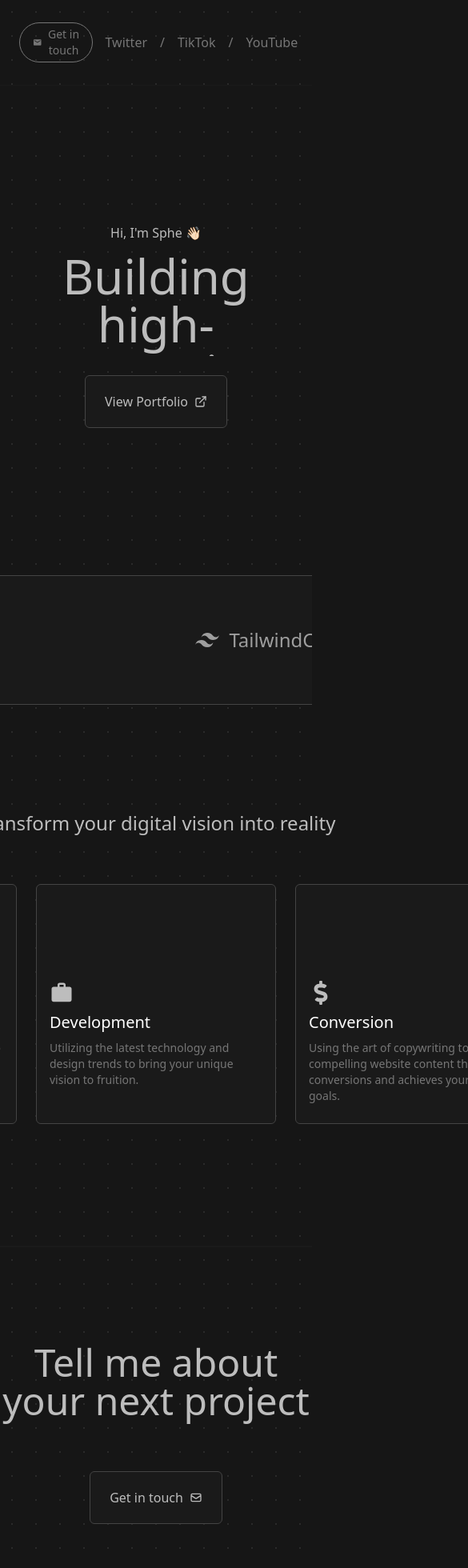
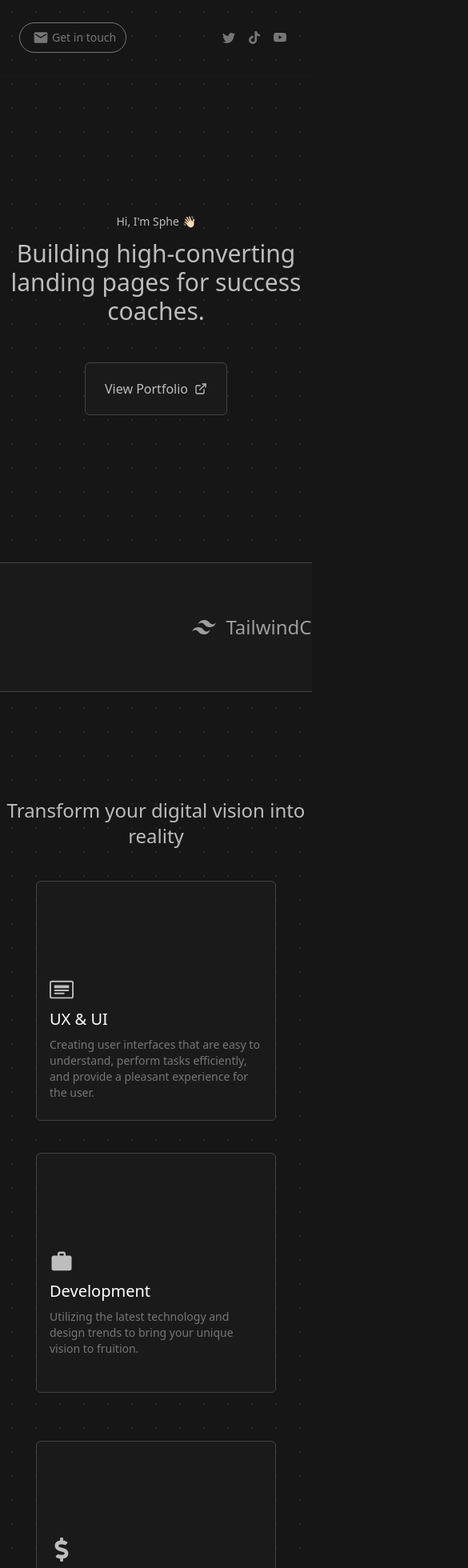
Before and after one commit to S-P-H-E/SPHE, a Next.js app: page / in a window 390 px wide. Shown: the top 1960 px of the page at 80% size, 585 px wide, since content can reach past the window. Built offline with nearby package versions, Linux system fonts and the light colour scheme.

Commit message:
responsive layout v1

```diff
--- a/components/Contact.js
+++ b/components/Contact.js
@@ -5,7 +5,7 @@ export default function Contact(){
         <>
             <div className="h-[1.5px] bg-[#1A1A1A]"/>
             <div className="py-20 flex flex-col justify-center items-center text-[#BDBDBD]">
-                <h1 className='font-medium text-5xl text-center my-10'>Tell me about your next project</h1>
+                <h1 className='font-medium text-3xl md:text-5xl text-center my-10'>Tell me about your next project</h1>
                 <button className="m-6 p-5 px-6 rounded-md border border-[#444444] bg-[#1A1A1A] flex justify-center items-center transition-all hover:scale-90">
                 Get in touch
                 <HiOutlineMail className='ml-2'/>
--- a/components/Footer.js
+++ b/components/Footer.js
@@ -1,6 +1,7 @@
-import Image from "next/image";
-import Link from "next/link";
 import {MdEmail} from 'react-icons/md';
+import {BsTwitter} from 'react-icons/bs';
+import {BsYoutube} from 'react-icons/bs';
+import {FaTiktok} from 'react-icons/fa';
 
 export default function Footer(){
     return (
@@ -8,12 +9,23 @@ export default function Footer(){
         <div className="h-[1.5px] bg-[#1A1A1A]"/>
         <div className="py-7 px-6 flex justify-between text-[#767676]">
                 <p className="text-sm">© 2023 All rights reserved.</p>
-            <div className="flex justify-center items-center">
-                <button className="mx-4 hover:text-[#BDBDBD]">Twitter</button>
-                <p className="cursor-default">/</p>
-                <button className="mx-4 hover:text-[#BDBDBD]">TikTok</button>
-                <p className="cursor-default">/</p>
-                <button className="mx-4 hover:text-[#BDBDBD]">YouTube</button>
+                <div className="mask justify-center items-center hidden sm:flex">
+                <div>
+                    <button className="mx-4 hover:text-[#BDBDBD]">Twitter</button>
+                </div>
+                    <p className="cursor-default">/</p>
+                <div>
+                    <button className="mx-4 hover:text-[#BDBDBD]">TikTok</button>
+                </div>
+                    <p className="cursor-default">/</p>
+                <div>
+                    <button className="mx-4 hover:text-[#BDBDBD]">YouTube</button>
+                </div>
+            </div>
+            <div className='flex justify-center items-center sm:hidden'>
+                <BsTwitter className='mx-2'/>
+                <FaTiktok className='mx-2'/>
+                <BsYoutube className='mx-2'/>
             </div>
         </div>
         </>
--- a/components/Hero.js
+++ b/components/Hero.js
@@ -22,10 +22,10 @@ export default function Home(){
     return (
         <div className="flex flex-col justify-center items-center py-40 text-[#BDBDBD]">
             <div className='mask'>
-                <animated.h1 style={h1Animation} className="py-3">Hi, I'm Sphe 👋🏻</animated.h1>
+                <animated.h1 style={h1Animation} className="py-3 text-sm md:text-md">Hi, I'm Sphe 👋🏻</animated.h1>
             </div>
             <div className='mask h-[130px]'>
-                <animated.h2 style={h2Animation} className="font-medium text-6xl text-center">Building high-converting <br/> landing pages for success coaches.</animated.h2>
+                <animated.h2 style={h2Animation} className="font-medium text-3xl md:text-6xl text-center">Building high-converting <br/> landing pages for success coaches.</animated.h2>
             </div>
             <div className='mask transition-all hover:scale-90' >
                 <animated.button style={buttonAnimation} className="m-6 p-5 px-6 rounded-md border border-[#444444] bg-[#1A1A1A] flex justify-center items-center">
--- a/components/Nav.js
+++ b/components/Nav.js
@@ -1,4 +1,7 @@
 import {MdEmail} from 'react-icons/md';
+import {BsTwitter} from 'react-icons/bs';
+import {BsYoutube} from 'react-icons/bs';
+import {FaTiktok} from 'react-icons/fa';
 import { useSpring, animated, config } from 'react-spring';
 
 
@@ -36,7 +39,7 @@ export default function Nav(){
                     <button className="text-sm">Get in touch</button>
                 </animated.div>
             </div>
-            <div className="mask flex justify-center items-center">
+            <div className="mask justify-center items-center hidden sm:flex">
                 <animated.div style={linkAnimation1}>
                     <button className="mx-4 hover:text-[#BDBDBD]">Twitter</button>
                 </animated.div>
@@ -49,6 +52,11 @@ export default function Nav(){
                     <button className="mx-4 hover:text-[#BDBDBD]">YouTube</button>
                 </animated.div>
             </div>
+            <div className='flex justify-center items-center sm:hidden'>
+                <BsTwitter className='mx-2'/>
+                <FaTiktok className='mx-2'/>
+                <BsYoutube className='mx-2'/>
+            </div>
         </div>
         <div className="h-[1px] bg-[#1A1A1A]"/>
         </>
--- a/components/Recents.js
+++ b/components/Recents.js
@@ -8,7 +8,7 @@ export default function Recents(){
 
        <div className='text-[#BDBDBD] justify-center py-28'>
         <h1 className='font-medium text-2xl text-center py-5'>Transform your digital vision into reality</h1>
-        <div className="flex gap-6">
+        <div className="gap-6 hidden sm:flex">
             <div className="py-10">
                 <div className="flex flex-col bg-[#1A1A1A] w-[300px] h-[300px] rounded-md border border-[#444444] p-4">
                     <div className="h-24 my-1 rounded-md"/>
@@ -26,6 +26,35 @@ export default function Recents(){
                     <p className="text-[#767676] text-sm">Utilizing the latest technology and design trends to bring your unique vision to fruition.</p>
                 </div>
             </div>
+
+            <div className="py-10">
+                <div className="flex flex-col bg-[#1A1A1A] w-[300px] h-[300px] rounded-md border border-[#444444] p-4">
+                    <div className="h-24 my-1 rounded-md"/>
+                    <FaDollarSign size={30}/>
+                    <h1 className="text-xl font-medium my-2 text-white">Conversion</h1>
+                    <p className="text-[#767676] text-sm">Using the art of copywriting to craft compelling website content that drives conversions and achieves your business goals.</p>
+                </div>
+            </div>
+        </div>
+        <div className='flex flex-col justify-center items-center md:hidden'>
+            <div className="py-5">
+                <div className="flex flex-col bg-[#1A1A1A] w-[300px] h-[300px] rounded-md border border-[#444444] p-4">
+                    <div className="h-24 my-1 rounded-md"/>
+                    <BsCardHeading size={30}/>
+                    <h1 className="text-xl font-medium my-2 text-white">UX & UI</h1>
+                    <p className="text-[#767676] text-sm">Creating user interfaces that are easy to understand, perform tasks efficiently, and provide a pleasant experience for the user.</p>
+                </div>
+            </div>
+
+            <div className="py-5">
+                <div className="flex flex-col bg-[#1A1A1A] w-[300px] h-[300px] rounded-md border border-[#444444] p-4">
+                    <div className="h-24 my-1 rounded-md"/>
+                    <MdWork size={30}/>
+                    <h1 className="text-xl font-medium my-2 text-white">Development</h1>
+                    <p className="text-[#767676] text-sm">Utilizing the latest technology and design trends to bring your unique vision to fruition.</p>
+                </div>
+            </div>
+
             <div className="py-10">
                 <div className="flex flex-col bg-[#1A1A1A] w-[300px] h-[300px] rounded-md border border-[#444444] p-4">
                     <div className="h-24 my-1 rounded-md"/>
--- a/components/Tech.js
+++ b/components/Tech.js
@@ -11,7 +11,7 @@ export default function Tech() {
   const badgeAnimation = useSpring({
     from: { opacity: 0, transform: 'translateY(130px)' },
     to: { opacity: 3, transform: 'translateY(0)' },
-    delay: 3800,
+    delay: 3500,
   });
 
   const containerRef = useRef(null);
```
Lines whose indentation alone changed are shown as unchanged.
